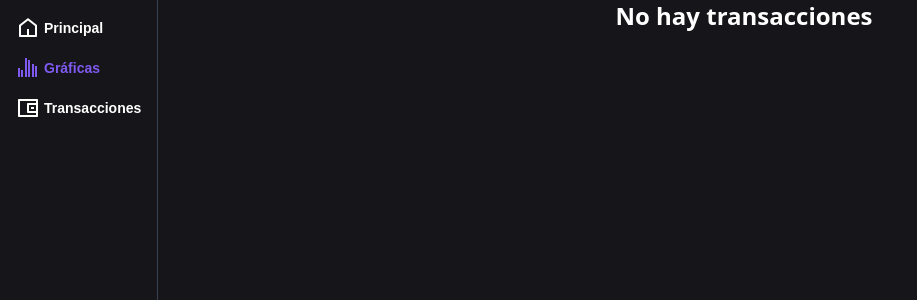
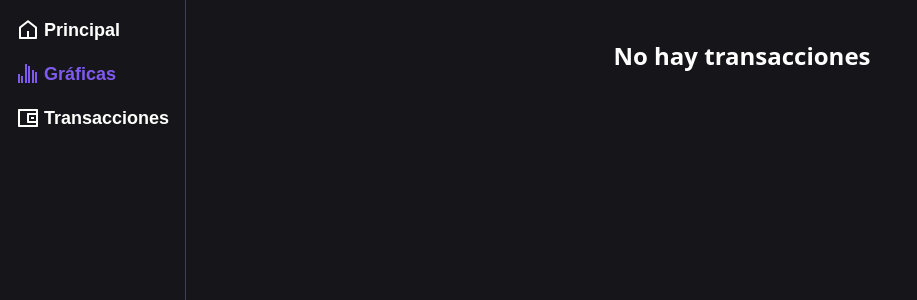
Before and after one commit to Nelson1411/control-de-pagos-app, a React (Vite) app: page /graficas in a window 1280 px wide. Shown: the top 300 px of the page, without its empty margins (0-917 px from the left). Built offline with nearby package versions, Linux system fonts and the light colour scheme.

Commit message:
responsive

```diff
--- a/src/components/CardNumber.tsx
+++ b/src/components/CardNumber.tsx
@@ -7,12 +7,13 @@ function CardNumber({amount, className, title}: {
     <>
         <div className={className}>
           <div className="group-hover:duration-400 relative rounded-2xl
-            w-24 h-20 lg:w-72 lg:h-36 bg-[#242629] text-gray-50
+            w-24 h-20 md:w-44 md:h-24 lg:w-72 lg:h-36 bg-[#242629] text-gray-50
             flex flex-col justify-center items-center gap-1
             before:-skew-x-12  before:rounded-2xl  before:absolute
             before:content['']  before:bg-neutral-700 before:right-3
-            before:top-0 before:h-20 before:w-24 lg:before:w-72 lg:before:h-32 before:-z-10">
-            <span className="lg:text-5xl text-lg font-bold font-paragraph">${amount}</span>
+            before:top-0 before:h-20 md:before:w-44 md:before:h-24
+            before:w-24 lg:before:w-72 lg:before:h-32 before:-z-10">
+            <span className="lg:text-5xl md:text-2xl text-lg font-bold font-paragraph">${amount}</span>
             <p className="lg:text-xl text-md font-title font-medium text-[#94a1b2]">{title}</p>
           </div>
         </div>
--- a/src/components/transactions/TransactionForm.tsx
+++ b/src/components/transactions/TransactionForm.tsx
@@ -84,7 +84,7 @@ function TransactionForm() {
                 </Button>
               </DrawerClose>
               <DrawerClose asChild>
-                <Button type="submit" className="w-full sm:w-fit">OK</Button>
+                <Button type="submit" className="w-full mx-auto sm:w-fit">OK</Button>
               </DrawerClose>
             </DrawerFooter>
           </form>
--- a/src/layout/Layout.tsx
+++ b/src/layout/Layout.tsx
@@ -50,7 +50,7 @@ function Layout({ children }: { children: React.ReactNode }) {
                     isActive(item.href)
                       ? 'dark:text-[#7f5af0]'
                       : 'dark:text-[#fffffe]',
-                      'font-title font-bold text-sm'
+                      'font-title font-bold text-sm md:text-lg'
                   )
                 }
                   to={item.href}
@@ -113,7 +113,7 @@ function Layout({ children }: { children: React.ReactNode }) {
           </Drawer>
         </header>
 
-        <section className='md:pl-52'>
+        <section className='md:pl-60'>
             {children}
         </section>
     </main>
--- a/src/views/Graficas.tsx
+++ b/src/views/Graficas.tsx
@@ -8,10 +8,10 @@ import { useStoreContext } from "../hooks/StoreHook";
 function Graficas() {
     const { transactions } = useStoreContext()
   return (
-    <section className="h-full w-full text-white py-12 px-12 md:py-0 md:px-0">
+    <section className="h-full w-full text-white py-12 px-12 md:py-0 md:px-0 md:pr-9 md:pt-10">
         {
             transactions.length > 0
-            ? <div className="grid grid-cols-1 lg:grid-rows-[200px_1fr] lg:grid-cols-2 gap-12 h-full">
+            ? <div className="grid grid-cols-1 xl:grid-rows-[200px_1fr] lg:grid-cols-2 gap-12 h-full">
                     <CardNumberAmounts className="lg:col-start-1 lg:col-end-3 flex flex-wrap
                     justify-center items-center gap-12" />
                             <Card>
```
Lines whose indentation alone changed are shown as unchanged.
